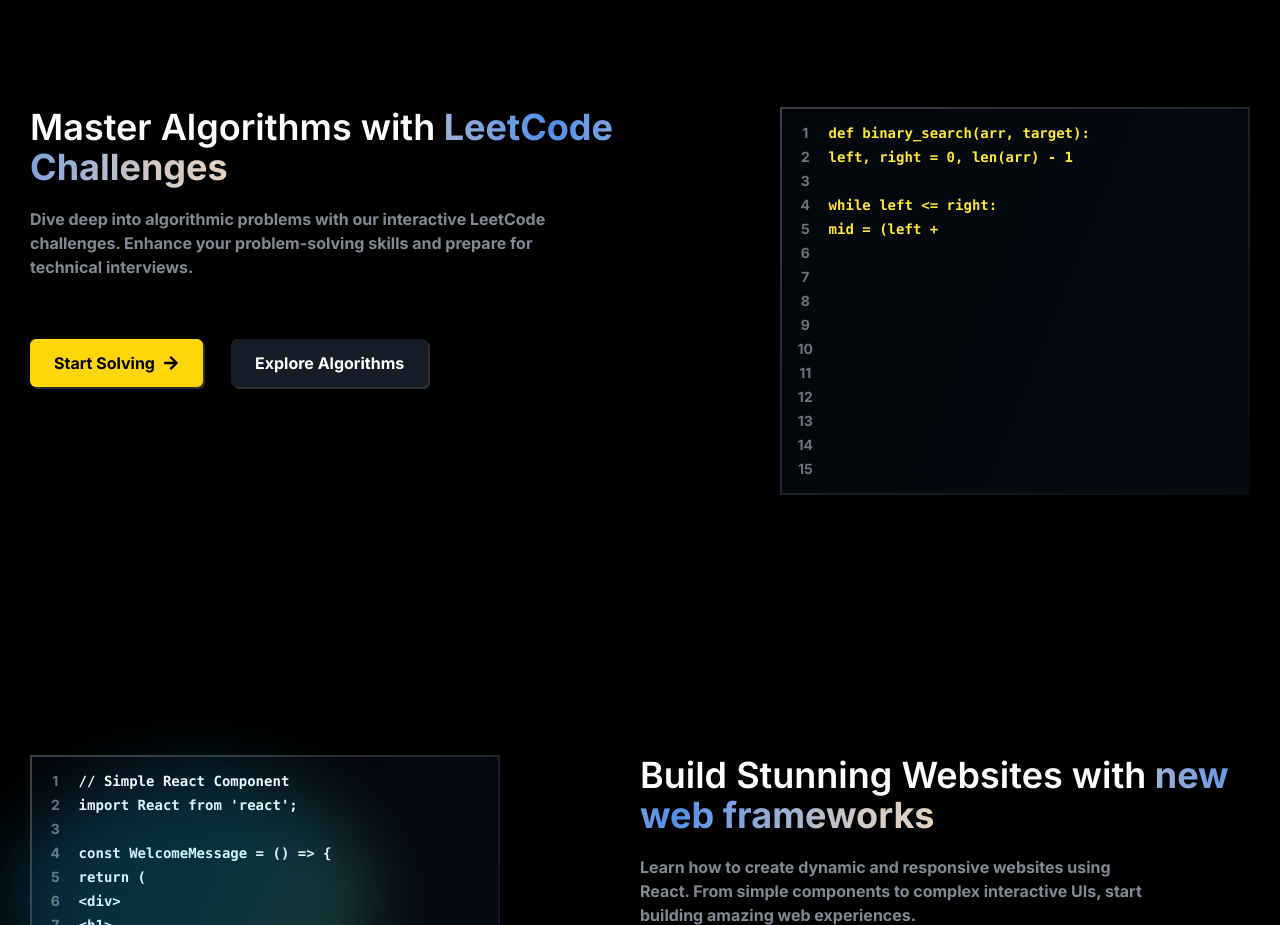
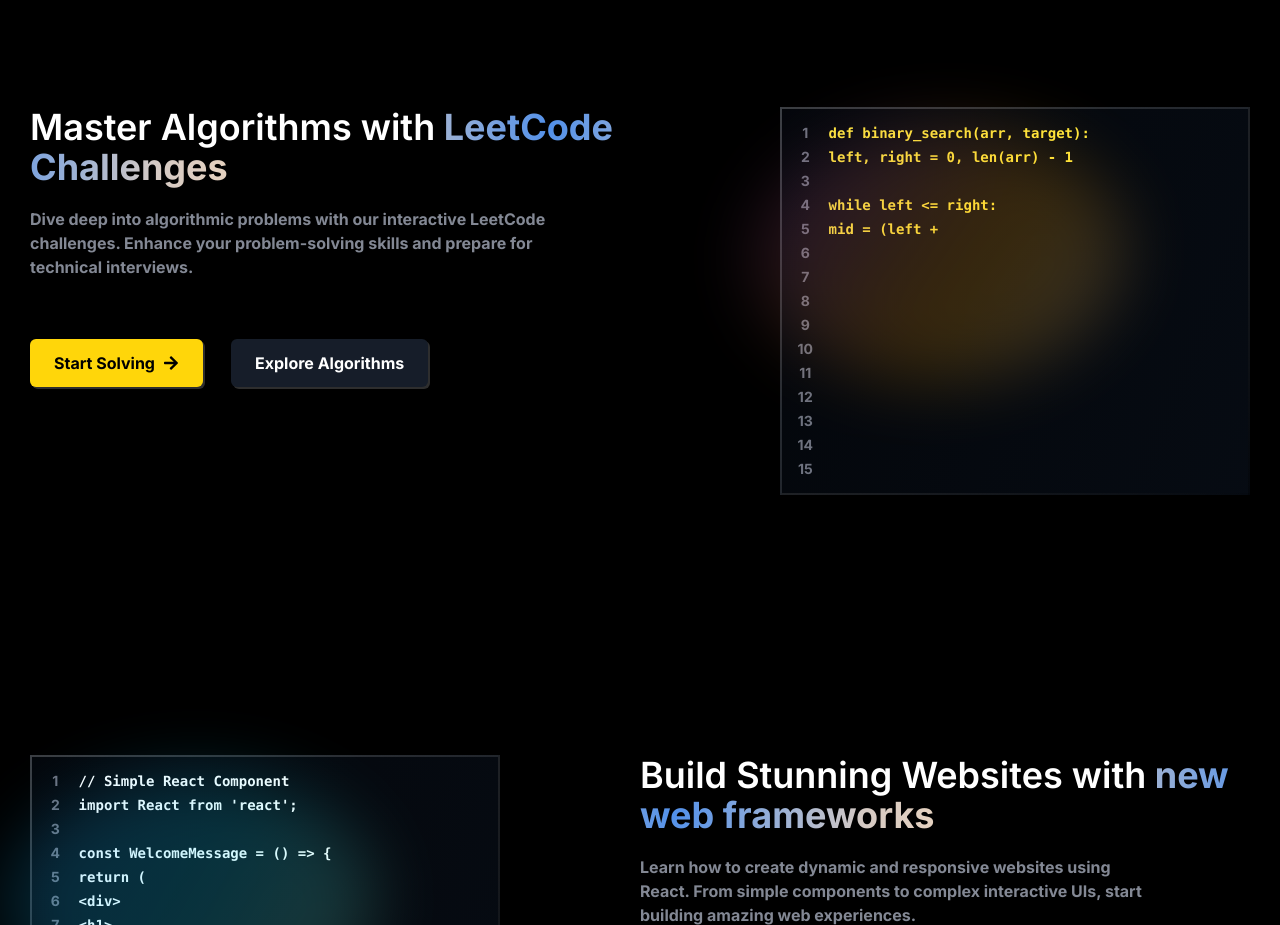
Before and after one commit to 7Mudit/home-page, a Next.js app: page / in a window 1280 px wide. Shown: the part 5720-6645 px from the top of the page. Built offline with nearby package versions, Linux system fonts and the light colour scheme.

Commit message:
added gradient to the first codeblock

```diff
--- a/components/home/CodeSection.tsx
+++ b/components/home/CodeSection.tsx
@@ -29,6 +29,7 @@
         }}
         codeColor={"text-yellow-25"}
         codeblock={`def binary_search(arr, target):\n    left, right = 0, len(arr) - 1\n\n    while left <= right:\n        mid = (left + right)\n        if arr[mid] == target:\n            return mid  # Target found\n        elif arr[mid] < target:\n            left = mid + 1  # Search in the right half\n        else:\n            right = mid - 1  # Search in the left half\n\n    return -1  # Target not found\n\n`}
+        backgroundGradient={<div className="codeblock1 absolute"></div>}
       />
 
       {/* Code Section 2 */}
```
